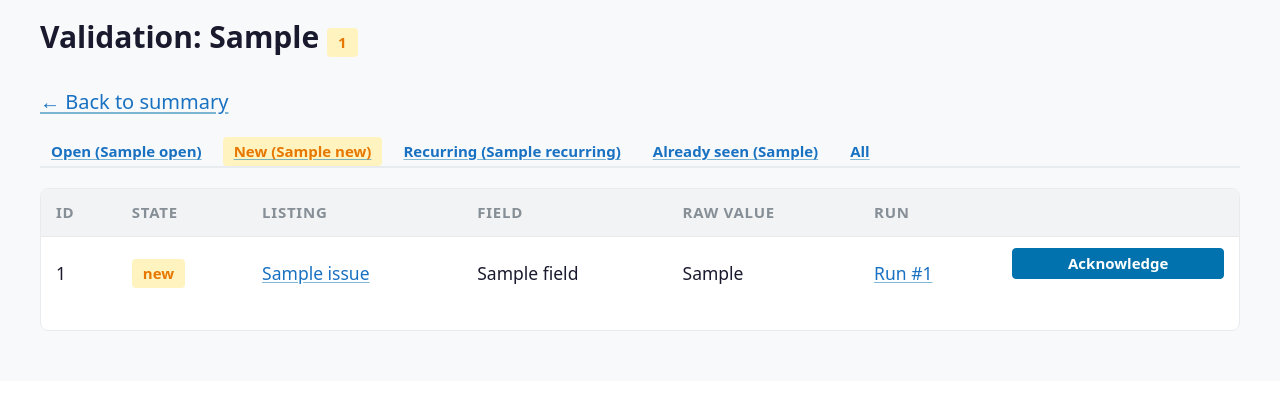
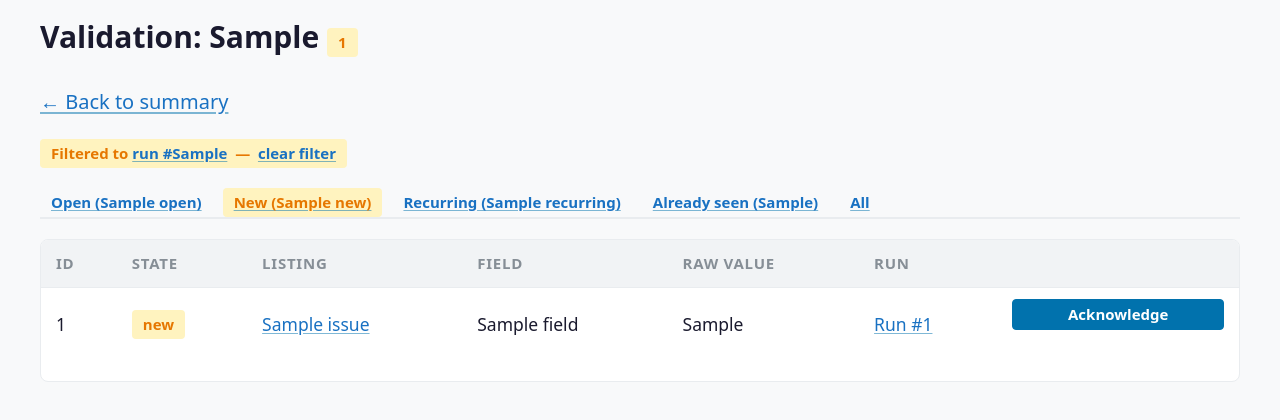
Before and after one commit to liberalu/booking-scraper, a FastAPI app: template book_scraper/dashboard/templates/validation_detail.html in a window 1280 px wide. Shown: the part 52-472 px from the top of the page. Run offline with FastAPI, Linux system fonts and the light colour scheme; the template is opened without the code that fills it: most values are stand-ins (such as "Sample title", 1, 10 or a date in 2020); some libraries are stand-ins or nearby versions.

Commit message:
feat(dashboard): compact run detail — grouped issue summary + drill-down
Run detail used to load every ValidationIssue row (run #72 had ~9,000),
burying run metadata. Replace the flat list with a grouped (field, issue,
count) summary; keep a "View all" link that deep-links into the validation
detail page filtered by run_id.

- queries: split get_run_detail, add get_run_issue_summary + run_id filter
  on get_validation_by_type
- routes/runs: pass issue_summary instead of raw issues; update run_status
  and kill_run callers
- routes/validation: accept optional run_id query param
- templates: collapse Validation Issues / Created / Changed via <details>;
  grouped summary table links to /validation/<issue>?run_id=<run.id>;
  filter banner on validation detail when run_id is set

```diff
--- a/book_scraper/dashboard/queries.py
+++ b/book_scraper/dashboard/queries.py
@@ -99,18 +99,26 @@ def get_recent_runs(session: Session, limit: int = 20) -> list[ScrapeRun]:
     )
 
 
-def get_run_detail(
+def get_run_detail(session: Session, run_id: int) -> ScrapeRun | None:
+    return session.get(ScrapeRun, run_id)
+
+
+def get_run_issue_summary(
     session: Session, run_id: int
-) -> tuple[ScrapeRun | None, list[ValidationIssue]]:
-    run = session.get(ScrapeRun, run_id)
-    if run is None:
-        return None, []
-    issues = (
-        session.query(ValidationIssue)
+) -> list[dict[str, Any]]:
+    """Return validation issues for a run grouped by (field, issue) with counts."""
+    rows = (
+        session.query(
+            ValidationIssue.field,
+            ValidationIssue.issue,
+            func.count(ValidationIssue.id).label("count"),
+        )
         .filter(ValidationIssue.scrape_run_id == run_id)
+        .group_by(ValidationIssue.field, ValidationIssue.issue)
+        .order_by(func.count(ValidationIssue.id).desc())
         .all()
     )
-    return run, issues
+    return [{"field": r.field, "issue": r.issue, "count": r.count} for r in rows]
 
 
 def get_validation_summary(
@@ -206,6 +214,7 @@ def get_validation_by_type(
     issue_type: str,
     limit: int = 100,
     state: str | None = None,
+    run_id: int | None = None,
 ) -> list[dict]:
     """Get validation issues with listing IDs resolved from URL."""
     q = session.query(ValidationIssue).filter(ValidationIssue.issue == issue_type)
@@ -213,6 +222,8 @@ def get_validation_by_type(
         q = q.filter(ValidationIssue.lifecycle_state == state)
     elif state == "open":
         q = q.filter(ValidationIssue.lifecycle_state != "already_seen")
+    if run_id is not None:
+        q = q.filter(ValidationIssue.scrape_run_id == run_id)
     issues = q.order_by(ValidationIssue.id.desc()).limit(limit).all()
     # Resolve listing IDs by URL
     urls = {i.url for i in issues}
--- a/book_scraper/dashboard/routes/validation.py
+++ b/book_scraper/dashboard/routes/validation.py
@@ -69,12 +69,13 @@ def validation_detail(
     issue_type: str,
     request: Request,
     state: str = "open",
+    run_id: int | None = None,
     session: Session = Depends(get_db),
 ) -> Response:
     state = _normalize_state(state)
     detail_state = None if state == "all" else state
     issues = get_validation_by_type(
-        session, issue_type, limit=100, state=detail_state
+        session, issue_type, limit=100, state=detail_state, run_id=run_id
     )
     counts = get_validation_lifecycle_counts(session)
     return templates.TemplateResponse(
@@ -86,6 +87,7 @@ def validation_detail(
             "issues": issues,
             "lifecycle_state": state,
             "lifecycle_counts": counts,
+            "run_id_filter": run_id,
         },
     )
 
--- a/book_scraper/dashboard/templates/validation_detail.html
+++ b/book_scraper/dashboard/templates/validation_detail.html
@@ -4,13 +4,22 @@
 <h1 class="page-title">Validation: {{ issue_type }} <span class="badge badge-warning">{{ issues|length }}</span></h1>
 <p><a href="/validation?state={{ lifecycle_state }}">&larr; Back to summary</a></p>
 
+{% if run_id_filter %}
+<p class="badge badge-warning" style="margin-bottom: 1rem;">
+    Filtered to <a href="/runs/{{ run_id_filter }}">run #{{ run_id_filter }}</a>
+    &nbsp;&mdash;&nbsp;
+    <a href="/validation/{{ issue_type }}?state={{ lifecycle_state }}">clear filter</a>
+</p>
+{% endif %}
+
 {% set state = lifecycle_state or 'open' %}
+{% set run_q = ('&run_id=' ~ run_id_filter) if run_id_filter else '' %}
 <div class="tab-bar" style="display: flex; gap: 0.5rem; margin-bottom: 1rem;">
-    <a href="/validation/{{ issue_type }}?state=open" class="badge {{ 'badge-warning' if state == 'open' else '' }}">Open ({{ lifecycle_counts.open }})</a>
-    <a href="/validation/{{ issue_type }}?state=new" class="badge {{ 'badge-warning' if state == 'new' else '' }}">New ({{ lifecycle_counts.new }})</a>
-    <a href="/validation/{{ issue_type }}?state=recurring" class="badge {{ 'badge-warning' if state == 'recurring' else '' }}">Recurring ({{ lifecycle_counts.recurring }})</a>
-    <a href="/validation/{{ issue_type }}?state=already_seen" class="badge {{ 'badge-warning' if state == 'already_seen' else '' }}">Already seen ({{ lifecycle_counts.already_seen }})</a>
-    <a href="/validation/{{ issue_type }}?state=all" class="badge {{ 'badge-warning' if state == 'all' else '' }}">All</a>
+    <a href="/validation/{{ issue_type }}?state=open{{ run_q }}" class="badge {{ 'badge-warning' if state == 'open' else '' }}">Open ({{ lifecycle_counts.open }})</a>
+    <a href="/validation/{{ issue_type }}?state=new{{ run_q }}" class="badge {{ 'badge-warning' if state == 'new' else '' }}">New ({{ lifecycle_counts.new }})</a>
+    <a href="/validation/{{ issue_type }}?state=recurring{{ run_q }}" class="badge {{ 'badge-warning' if state == 'recurring' else '' }}">Recurring ({{ lifecycle_counts.recurring }})</a>
+    <a href="/validation/{{ issue_type }}?state=already_seen{{ run_q }}" class="badge {{ 'badge-warning' if state == 'already_seen' else '' }}">Already seen ({{ lifecycle_counts.already_seen }})</a>
+    <a href="/validation/{{ issue_type }}?state=all{{ run_q }}" class="badge {{ 'badge-warning' if state == 'all' else '' }}">All</a>
 </div>
 
 {% if issues %}
```
Also changed, not shown: book_scraper/dashboard/routes/runs.py (+6 -4 lines), book_scraper/dashboard/templates/run_detail.html (+18 -19 lines), tests/integration/test_run_issue_summary.py (added, +83 -0 lines).
